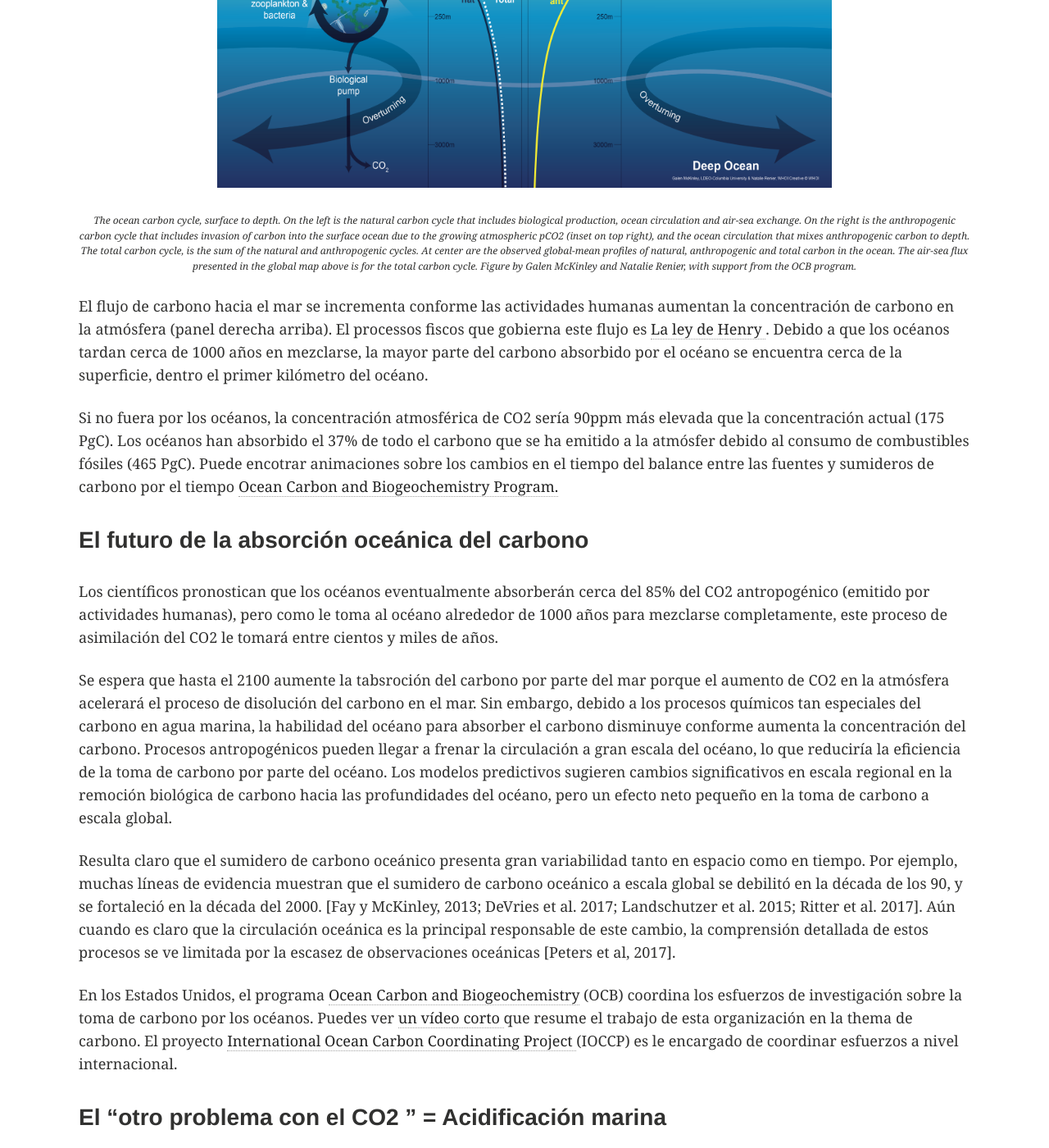
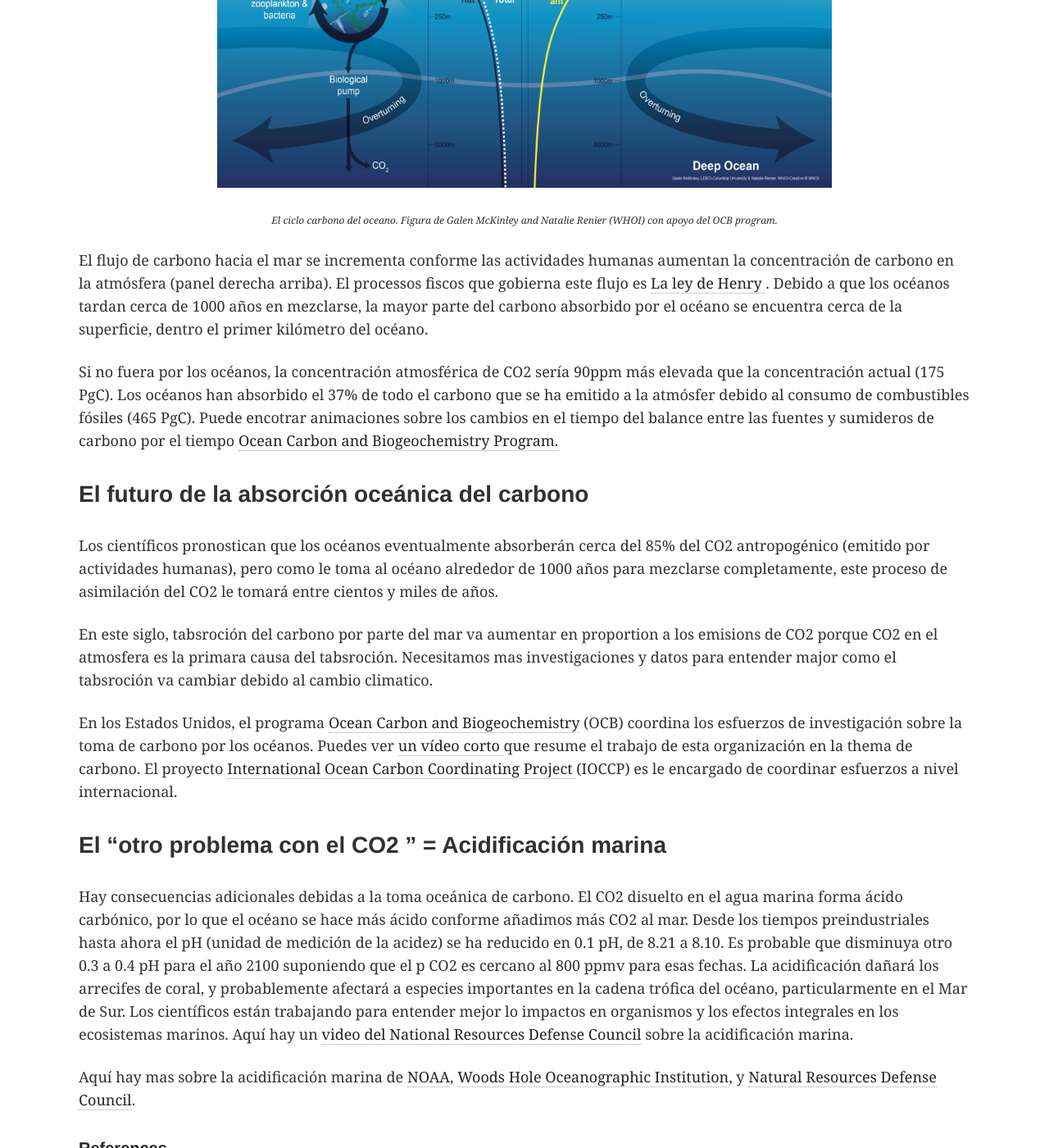
Before and after one commit to galenmckinley/CarbonCycle_Spanish, a Jekyll site: the page built from index.md, in a window 1280 px wide and 1400 px high, scrolled down 7115 px. Shown: the whole window at 82% size. Built offline with Jekyll 4.4.1, drawn with Linux system fonts in a browser that asks for light colours; some of the changed text lies outside the part shown.

Commit message:
finish it with my bad spanish
Juan did not come through

```diff
--- a/index.md
+++ b/index.md
@@ -174,14 +174,14 @@ La reducción del CO2 y otros gases invernadero son el foco de las actividades d
 
 <div style="text-align:center; padding-top: 1cm ; padding-bottom: .5cm"> <img src = "{{site.baseurl}}/images/CO2flux_ocean_20102019_M2023_fig2a.jpg" style="width:750px;height:452px;" /> </div>
 
-<p style="font-size:75%; text-align:center"> <i> Annual mean air-sea CO2 flux, 2010-2019, based on observations (McKinley et al. 2023). Positive is from ocean to atmosphere, negative from atmosphere to ocean. </i> </p>
+<p style="font-size:75%; text-align:center"> <i> El flujo de carbono del oceano al atmosfera 2010-2019 desde datos (McKinley et al. 2023). Positivo al atmosfera. </i> </p>
 
 <p>
 El océano alberga una enorme comunidad de organismos que realizan la fotosíntesis ante la presencia de energía solar y de nutrientes, transformando el CO2 en materia orgánica. Aún cuando gran parte del CO2 removido biológicamente del agua marina es reconvertido en CO2 rápidamente por la cadena trófica en la superficie, una pequeña porción (< 1%) del material de deshecho se hunde a grandes profundidades enriqueciendo el abismo con carbono (panel izquirda inferior). Este proceso mueve el carbono de la superficie hacia grandes profundidades y almacena el carbono lejos de la atmósfera. </p>
 
 <div style="text-align:center; padding-top: 1cm ; padding-bottom: .5cm"> <img src = "{{site.baseurl}}/images/CRE02558_McKinleyReiner_OCB2020.png" style="width:750px;height:452px;" /> </div>
 
-<p style="font-size:75%; text-align:center"> <i> The ocean carbon cycle, surface to depth. On the left is the natural carbon cycle that includes biological production, ocean circulation and air-sea exchange. On the right is the anthropogenic carbon cycle that includes invasion of carbon into the surface ocean due to the growing atmospheric pCO2 (inset on top right), and the ocean circulation that mixes anthropogenic carbon to depth. The total carbon cycle,  is the sum of the natural and anthropogenic cycles. At center are the observed global-mean profiles of natural, anthropogenic and total carbon in the ocean. The air-sea flux presented in the global map above is for the total carbon cycle. Figure by Galen McKinley and Natalie Renier, with support from the OCB program. </i> </p>
+<p style="font-size:75%; text-align:center"> <i> El ciclo carbono del oceano.  Figura de Galen McKinley and Natalie Renier (WHOI) con apoyo del OCB program. </i> </p>
 
 <p>
 El flujo de carbono hacia el mar se incrementa conforme las actividades humanas aumentan la concentración de carbono en la atmósfera (panel derecha arriba).  El processos fiscos que gobierna este flujo es <a href="https://en.wikipedia.org/wiki/Henry%27s_law"> La ley de Henry </a>.  Debido a que los océanos tardan cerca de 1000 años en mezclarse, la mayor parte del carbono absorbido por el océano se encuentra cerca de la superficie, dentro el primer kilómetro del océano.  </p>
@@ -194,10 +194,9 @@ Si no fuera por los océanos, la concentración atmosférica de CO2 sería 90ppm
 <p> Los científicos pronostican que los océanos eventualmente absorberán cerca del 85% del CO2 antropogénico (emitido por actividades humanas), pero como le toma al océano alrededor de 1000 años para mezclarse completamente, este proceso de asimilación del CO2 le tomará entre cientos y miles de años. </p>
 
 <p>
-Se espera que hasta el 2100 aumente la tabsroción del carbono por parte del mar porque el aumento de CO2 en la atmósfera acelerará el proceso de disolución del carbono en el mar. Sin embargo, debido a los procesos químicos tan especiales del carbono en agua marina, la habilidad del océano para absorber el carbono disminuye conforme aumenta la concentración del carbono. Procesos antropogénicos pueden llegar a frenar la circulación a gran escala del océano, lo que reduciría la eficiencia de la toma de carbono por parte del océano. Los modelos predictivos sugieren cambios significativos en escala regional en la remoción biológica de carbono hacia las profundidades del océano, pero un efecto neto pequeño en la toma de carbono a escala global. </p>
+En este siglo, tabsroción del carbono por parte del mar va aumentar en proportion a los emisions de CO2 porque CO2 en el atmosfera es la primara causa del tabsroción. Necesitamos mas investigaciones y datos para entender major como el tabsroción va cambiar debido al cambio climatico.
+</p>
 
-<p>
-Resulta claro que el sumidero de carbono oceánico presenta gran variabilidad tanto en espacio como en tiempo. Por ejemplo, muchas líneas de evidencia muestran que el sumidero de carbono oceánico a escala global se debilitó en la década de los 90, y se fortaleció en la década del 2000.  [Fay y McKinley, 2013; DeVries et al. 2017; Landschutzer et al. 2015; Ritter et al. 2017]. Aún cuando es claro que la circulación oceánica es la principal responsable de este cambio, la comprensión detallada de estos procesos se ve limitada por la escasez de observaciones oceánicas [Peters et al, 2017].</p>
 
 <p>
 En los Estados Unidos, el programa <a href="https://www.us-ocb.org/">Ocean Carbon and Biogeochemistry</a> (OCB) coordina los esfuerzos de investigación sobre la toma de carbono por los océanos. Puedes ver <a href="https://www.us-ocb.org/new-ocb-short-film/">un vídeo corto </a> que resume el trabajo de esta organización en la thema de carbono. El proyecto <a href="http://www.ioccp.org/"> International Ocean Carbon Coordinating Project </a> (IOCCP) es le encargado de coordinar esfuerzos a nivel internacional. </p>
@@ -223,11 +222,12 @@ En los Estados Unidos, el programa <a href="https://www.us-ocb.org/">Ocean Carbo
 <p> Las tierras nuevas de cultivo típicamente se obtienen clareando los bosques. Carbono es emitido a la atmósfera cuando los árboles se talan y se queman, o se abandonan a la descomposición. En el presente, la deforestación y la resultante emisión de carbono a la atmósfera está ocurriendo en las zonas tropicales. Sin embargo, en los últimos 200 años, la formación de zonas agrícolas mediante tala de bosques que ocurrió en las latitudes medias del Hemisferio Norte fue una fuente importante de carbono en la atmósfera. Desde mediados de los años noventa, gran parte de las tierras poco productivas de Estados Unidos y Europa se han reconvertido en bosques, compensando en parte las emisiones al tomar el carbono de las atmósfera y acumularlo en la madera y el suelo. </p>
 
 <p>
+<p> Agricultura y uso del suelo hizo 13% de los emisiones de CO2 en 2007-2016 (IPCC 2022), y 11% en 2012-2021 (Friedlingstein et al. 2022). Agricultura y uso del suelo hizo tambien es fuente importante de otros invernadero (CH4, N20).
 La incertidumbre en las estimaciones del uso de suelo se debe en gran parte a que las estimaciones de la deforestación son, a su vez, inciertas, y también a que la cantidad de carbono almacenado en los bosques no está bien cuantificado (Crisp et al. 2022). </p>
 
 <h3> El futuro del Uso de la Tierra </h3>
 
-<p> Se utilizaron una gran variedad de modelos numéricos para predecir las emisiones de carbono a la atmósfera por el uso de suelo en el reporte IPCC AR4  (<a href="http://www.ipcc.ch/ipccreports/sres/emission/index.php?idp=6-6"> Reporte Especial de los Escenarios de Emisiones del IPCC, Chapter 6, Figure 6-6b</a>). Estos modelos sugieren que la deforestación llegará a su cumbre en el 2025 para declinar gradualmente con el tiempo. Esta tendencia será determinada por las tasas de crecimiento poblacional y las mejoras en la productividad agrícola. Diferentes escenarios muestran que, eventualmente, el Uso de la Tierra, que actualmente es una fuente importante de CO2 de la atmósfera, se transformará en un sumidero debido al crecimiento de los bosques. </p>
+<p> El futuro de uso de suelo depende de mucho factores. Decisiones de la gente a escala local a global va cambiar los bosques, el suelo, tierra de cultivo, tierra Salvaje y centros urbanos. Un <a href="https://www.ipcc.ch/srccl/"> 2022 special IPCC report</a> da mas informacion sobre estes factores. </p>
 
 
 <h3> ¿Cuál es la diferencia entre el Uso de la Tierra y Toma terrestre de Carbono? </h3>
@@ -250,12 +250,6 @@ La incertidumbre en las estimaciones del uso de suelo se debe en gran parte a qu
 <p>
 Existe una gran variabilidad de un año a otro en la magnitud de la toma de carbono por parte de la biosfera terrestre ya que la temporada de crecimiento de las plantas es muy variable.  El crecimiento de las planta es variable porque éstas son muy sensibles a cambios climáticos de periodo corto, así como a incendios, sequías e inundaciones. Esto se puede ver en el registro histórico que se muestra en verde en <a href="{{ site.url }}/applet/">applet</a>. </p>
 
-<h3> ¿Por qué la biosfera terrestre absorbe CO2 atmosférico? </h3>
-
-<p> La toma neta de carbono por la biosfera terrestre se debe principalmente a la respuesta fisiológica o metabólica de las plantas al aumento en la concentración de CO2 en la atmósfera, o al calentamiento global. Las plantas son más eficientes en su crecimiento bajo estas nuevas circunstancias debido a: (1) El calentamiento puede estimular el crecimiento, lo que permite el crecimiento de árboles a mayores latitudes y alturas de lo que antes era posible. (2) En condiciones normales las plantas pierden agua por sus estomas cuando éstas se abren para tomar el CO2del aire. Cuando aumenta la concentración de CO2, las plantas abren menos sus estomas, lo que les permite ahorrar agua. (3) La actividad humana también está cambiando sustancialmente el ciclo global del nitrógeno, al aumentar la cantidad de nitrógeno disponible para la plantas. Lo más probable es que esto estimule un mayor crecimiento. (4) Pueden darse importantes sinergias entre el carbono, nitrógeno, y el calentamiento global en las plantas. </p>
-
-<p>
-Aún así, existe una gran incertidumbre en la toma de carbono de forma natural por parte de la biosfera terrestre. Hay varias razones para esta incertidumbre: los estudios que utilizan metodología y datos independientes  para cuantificar la toma de CO2 por las plantas no logran ponerse de acuerdo; resulta difícil extrapolar de estudios en pequeña escala porque se han observado heterogeneidades en bosques, estepas y zonas agrícolas; las cuantificaciones del transporte horizontal en los lagos y ríos hacia las zonas costeras son muy pobres [Raymond et al. 2013, Benway et al. 2016, Golub et al. 2017], y tampoco se tienen buenos resultados mediante esfuerzos globales de medición ya que no hay suficientes datos y existe mucha incertidumbre en el transporte atmosférico que conecta y mezcla los flujos terrestres en su camino a las estaciones de medición [Gurney et al. 2013]. </p>
 
 <h3> El futuro de la Absorción Terrestre del Carbono </h3>
 
```
Also changed, not shown: 1 other file.
